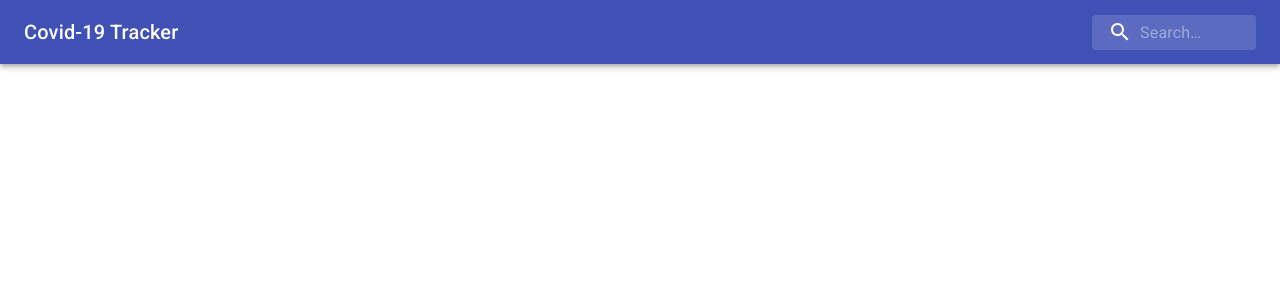
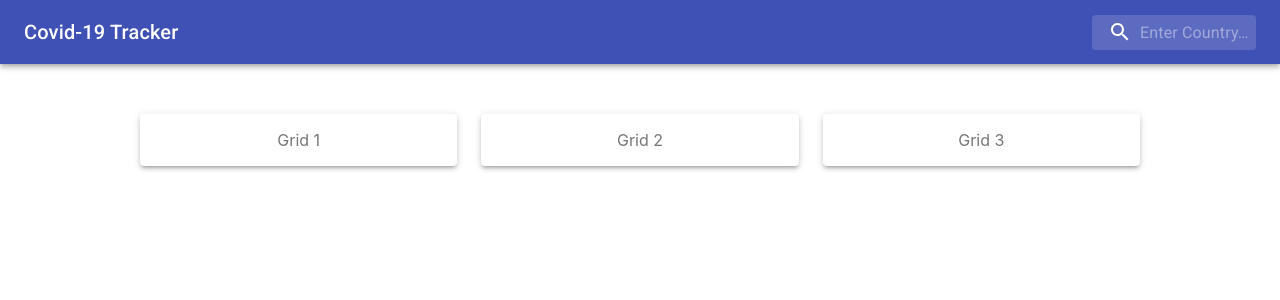
Before and after one commit to Sialsanwal/covid-app, a React (Create React App) app: page / in a window 1280 px wide. Shown: the top 300 px of the page. Built offline with nearby package versions, Linux system fonts and the light colour scheme.

Commit message:
added infoPanel and customized it

```diff
--- a/src/App.js
+++ b/src/App.js
@@ -1,10 +1,12 @@
 import logo from './logo.svg';
 import './App.css';
 import NavBar from './Component/navBar';
+import InfoPanel from './Component/infoPanel';
 function App() {
   return (
     <div >
     <NavBar/>
+    <InfoPanel/>
     </div>
   );
 }
--- /dev/null
+++ b/src/Component/infoPanel.js
@@ -0,0 +1,38 @@
+import React from 'react';
+import { makeStyles } from '@material-ui/core/styles';
+import Paper from '@material-ui/core/Paper';
+import Grid from '@material-ui/core/Grid';
+
+const useStyles = makeStyles((theme) => ({
+  root: {
+    maxWidth:1000,
+    margin: "0 auto",
+    marginTop: 50
+  },
+  paper: {
+    padding: theme.spacing(2),
+    textAlign: 'center',
+    color: theme.palette.text.secondary,
+  },
+}));
+
+export default function InfoPanel() {
+  const classes = useStyles();
+
+  return (
+    <div className={classes.root}>
+      <Grid container spacing={3}>
+        <Grid item xs={12} sm={4}>
+          <Paper className={classes.paper} elevation={3}>Grid 1</Paper>
+        </Grid>
+        <Grid item xs={12} sm={4}>
+          <Paper className={classes.paper} elevation={3}>Grid 2</Paper>
+        </Grid>
+        <Grid item xs={12} sm={4}>
+          <Paper className={classes.paper} elevation={3}>Grid 3</Paper>
+        </Grid>
+
+        </Grid>
+    </div>
+  );
+}
--- a/src/Component/navBar.js
+++ b/src/Component/navBar.js
@@ -77,7 +77,7 @@ export default function NavBar() {
               <SearchIcon />
             </div>
             <InputBase
-              placeholder="Search…"
+              placeholder="Enter Country…"
               classes={{
                 root: classes.inputRoot,
                 input: classes.inputInput,
```
